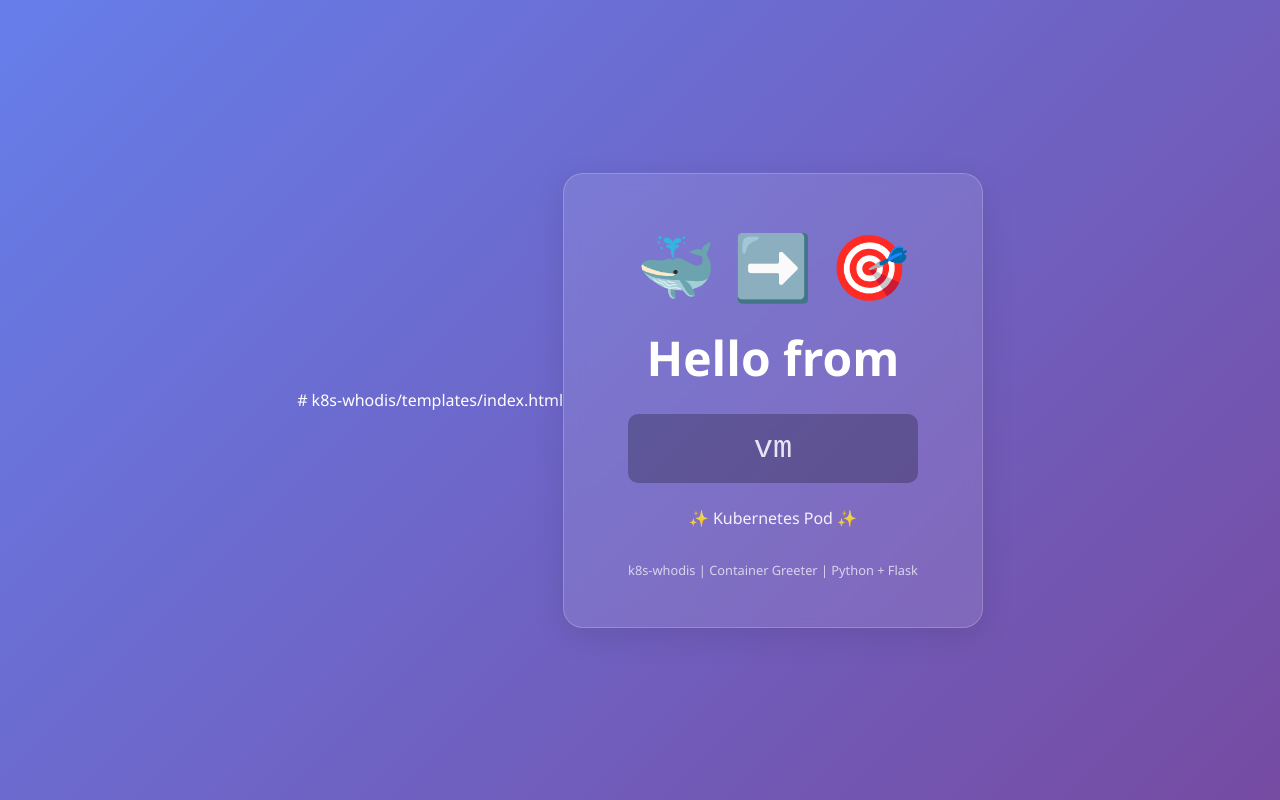
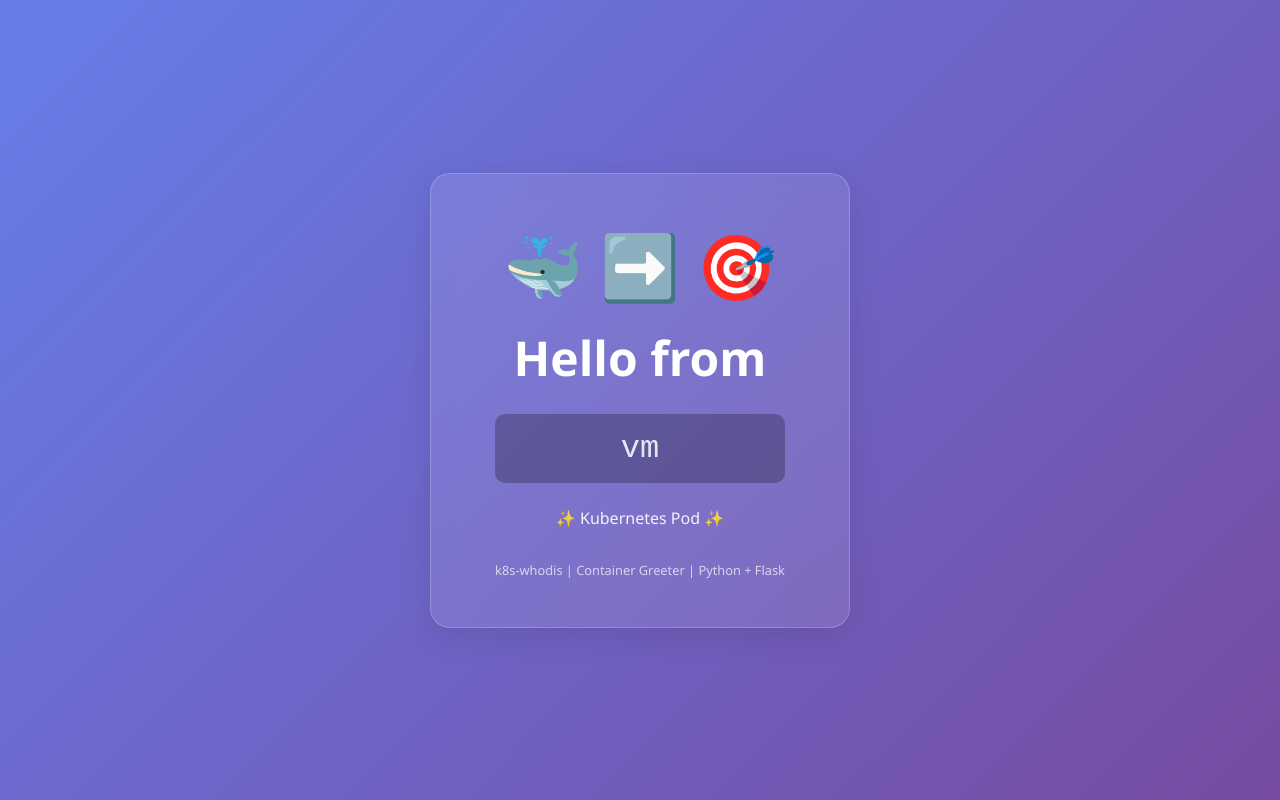
Before and after one commit to kenkaserebe/k8s-whodis, a Flask app: page / in a window 1280 px wide. Run offline with Flask 3, Linux system fonts and the light colour scheme.

Commit message:
Edited file paths on top of each file.

```diff
--- a/app.py
+++ b/app.py
@@ -1,3 +1,5 @@
+# k8s-whodis/app.py
+
 from flask import Flask, render_template
 import socket
 import os
--- a/argocd-application.yaml
+++ b/argocd-application.yaml
@@ -1,4 +1,4 @@
-# k8s-whodis/argocd/argocd-application.yaml
+# k8s-whodis/argocd-application.yaml
 
 apiVersion: argoproj.io/v1alpha1
 kind: Application
--- a/requirements.txt
+++ b/requirements.txt
@@ -1 +1,3 @@
+# k8s-whodis/requirements.txt
+
 Flask==3.1.3
--- a/templates/index.html
+++ b/templates/index.html
@@ -1,4 +1,4 @@
-# k8s-whodis/templates/index.html
+<!--k8s-whodis/templates/index.html-->
 
 <!DOCTYPE html>
 <html lang="en">
```
Also changed, not shown: README.md, 3 other files.
